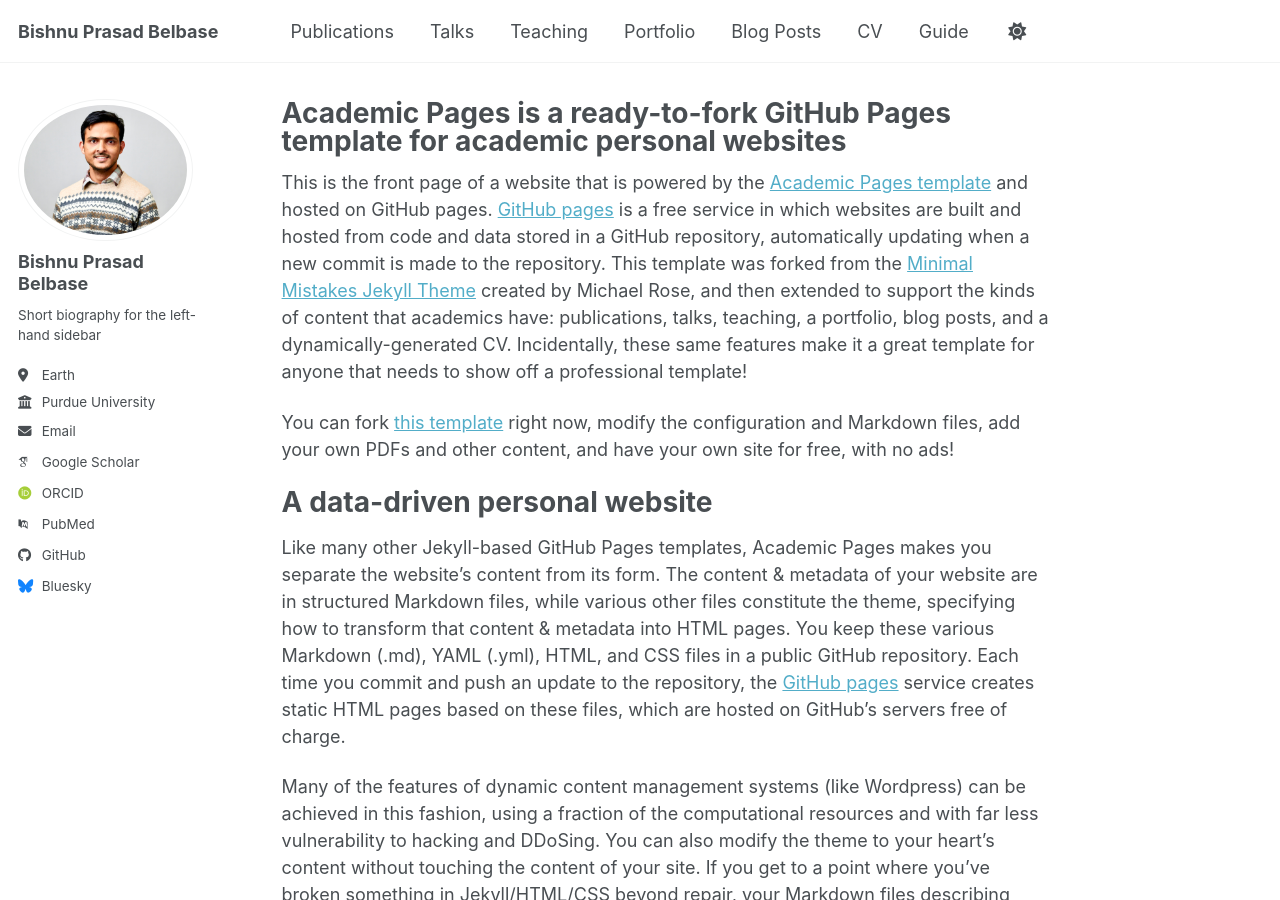
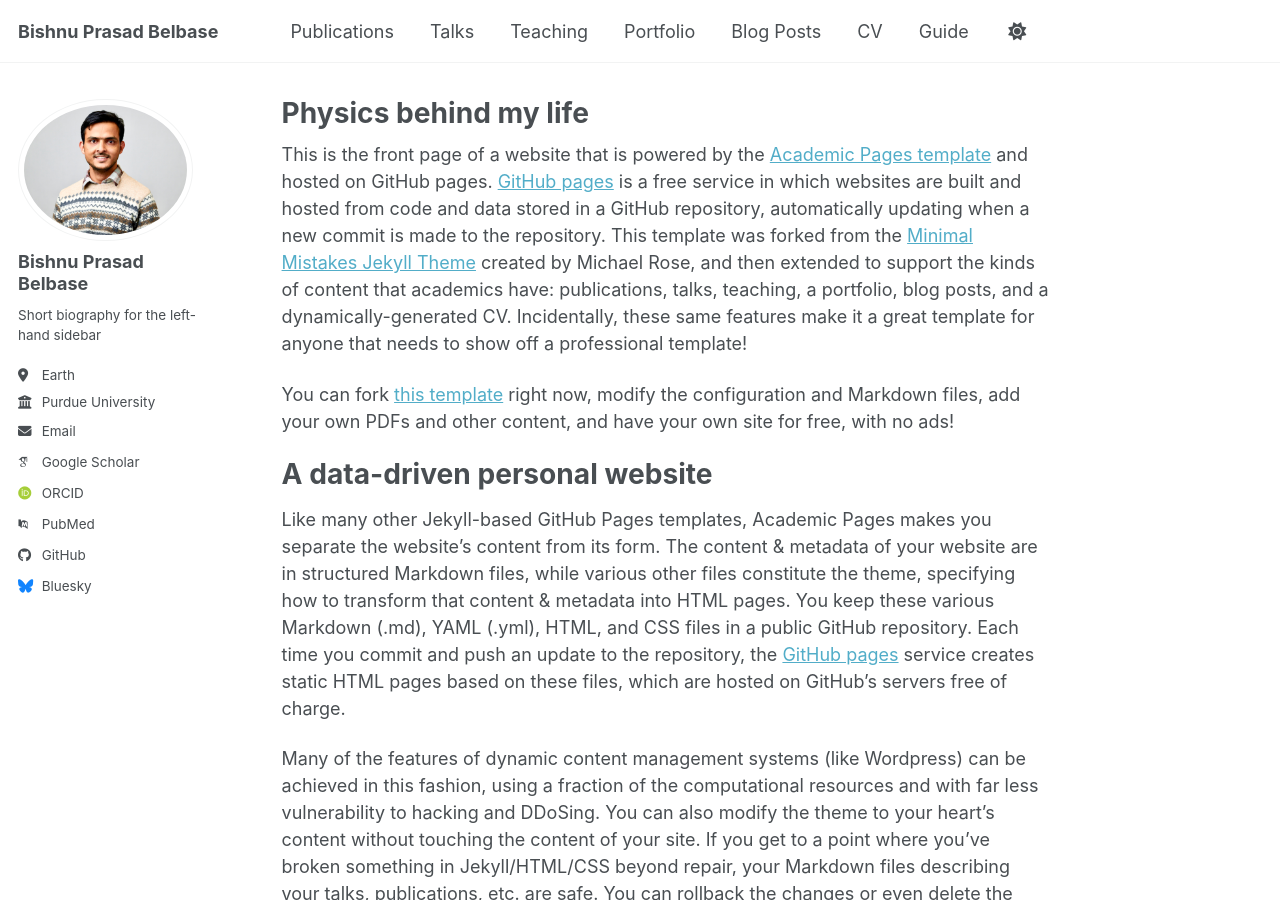
Before and after one commit to bbelbase8/bpb, a Jekyll site: the page built from _pages/about.md, in a window 1280 px wide and 900 px high. Built offline with Jekyll 4.4.1, drawn with Linux system fonts in a browser that asks for light colours; some web fonts are replaced; a script bundle is joined from its source files by our own code; library files that are not in the unit come from our copies.

Commit message:
Update about.md

```diff
--- a/_pages/about.md
+++ b/_pages/about.md
@@ -1,6 +1,6 @@
 ---
 permalink: /
-title: "Academic Pages is a ready-to-fork GitHub Pages template for academic personal websites"
+title: "Physics behind my life"
 author_profile: true
 redirect_from:
   - /about/
```
